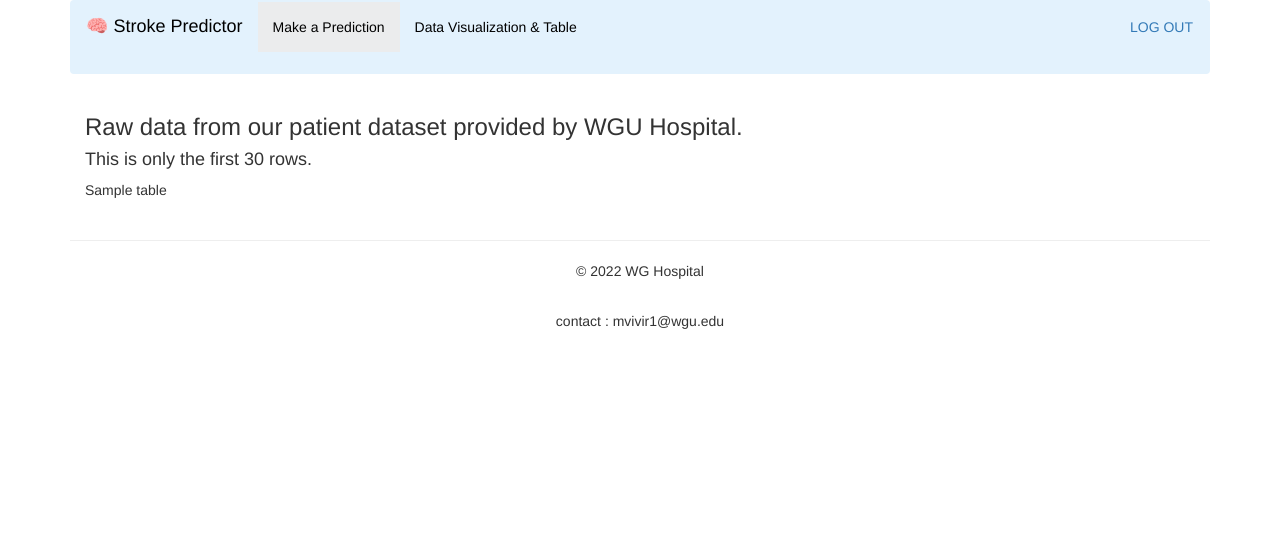
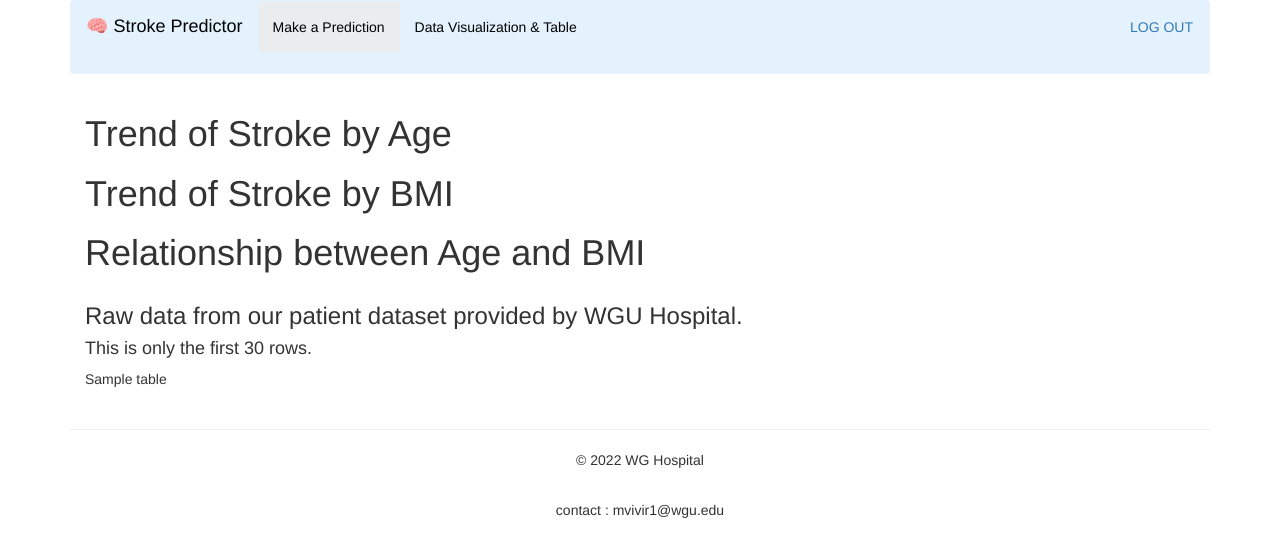
Before and after one commit to mvivirito/stroke_prediction, a Flask app: template app/templates/visual.html in a window 1280 px wide. Shown: the top 557 px of the page. Run offline with Flask 2, Linux system fonts and the light colour scheme; the template is opened without the code that fills it: most values are stand-ins (such as "Sample title", 1, 10 or a date in 2020); some libraries are stand-ins or nearby versions.

Commit message:
Completed Visuals!

```diff
--- a/app/main.py
+++ b/app/main.py
@@ -10,6 +10,9 @@ matplotlib.use('Agg')
 import matplotlib.pyplot as plt
 import app.predictor as predictor
 
+import json
+import plotly
+import plotly.express as px
 
 from os.path import join
 
@@ -48,9 +51,28 @@ def main():
 
 @app.route('/visual', methods=["POST", "GET"])
 def visual():
+
+
+
+    fig1 = px.histogram(stroke_data, x="age", y="stroke" )
+
+    graphJSON1 = json.dumps(fig1, cls=plotly.utils.PlotlyJSONEncoder)
+
+    fig2 = px.histogram(stroke_data, x="bmi", y="stroke")
+
+    graphJSON2 = json.dumps(fig2, cls=plotly.utils.PlotlyJSONEncoder)
+
+    fig3 = px.scatter(stroke_data, x="age", y="bmi")
+
+    graphJSON3 = json.dumps(fig3, cls=plotly.utils.PlotlyJSONEncoder)
+
+
     return render_template('visual.html',
                            PageTitle = "Visual",
-                           table=[table_data.to_html(classes=["table-bordered", "table-striped", "table-hover",], index = False)]
+                           table=[table_data.to_html(classes=["table-bordered", "table-striped", "table-hover",], index = False)],
+                           graphJSON1=graphJSON1,
+                           graphJSON2=graphJSON2,
+                           graphJSON3=graphJSON3
                            )
 
 @app.route("/predict", methods=["GET", "POST"])
--- a/app/templates/visual.html
+++ b/app/templates/visual.html
@@ -57,6 +57,19 @@
     </nav>
 
 <!-- Main jumbotron for a primary marketing message or call to action -->
+
+<div class="container">
+    <h1>Trend of Stroke by Age</h1>
+    <div id='chart1' class='chart'”></div>
+
+    <h1>Trend of Stroke by BMI</h1>
+    <div id='chart2' class='chart'”></div>
+
+    <h1>Relationship between Age and BMI</h1>
+    <div id='chart3' class='chart'”></div>
+
+</div>
+
 <div class="container">
     <h3>Raw data from our patient dataset provided by WGU Hospital.</h3>
     <h4>This is only the first 30 rows. </h4>
@@ -83,5 +96,17 @@
 </div> <!-- /container -->
 <script src="https://ajax.googleapis.com/ajax/libs/jquery/1.12.4/jquery.min.js"></script>
 <script>window.jQuery || document.write('<script src="../../assets/js/vendor/jquery.min.js"><\/script>')</script>
+
+<script src='https://cdn.plot.ly/plotly-latest.min.js'></script>
+<script type='text/javascript'>
+  var graphs1 = {{ graphJSON1 | safe }};
+  Plotly.plot('chart1',graphs1,{});
+
+    var graphs2 = {{ graphJSON2 | safe }};
+  Plotly.plot('chart2',graphs2,{});
+
+    var graphs3 = {{ graphJSON3 | safe }};
+  Plotly.plot('chart3',graphs3,{});
+</script>
 </body>
 </html>
```
